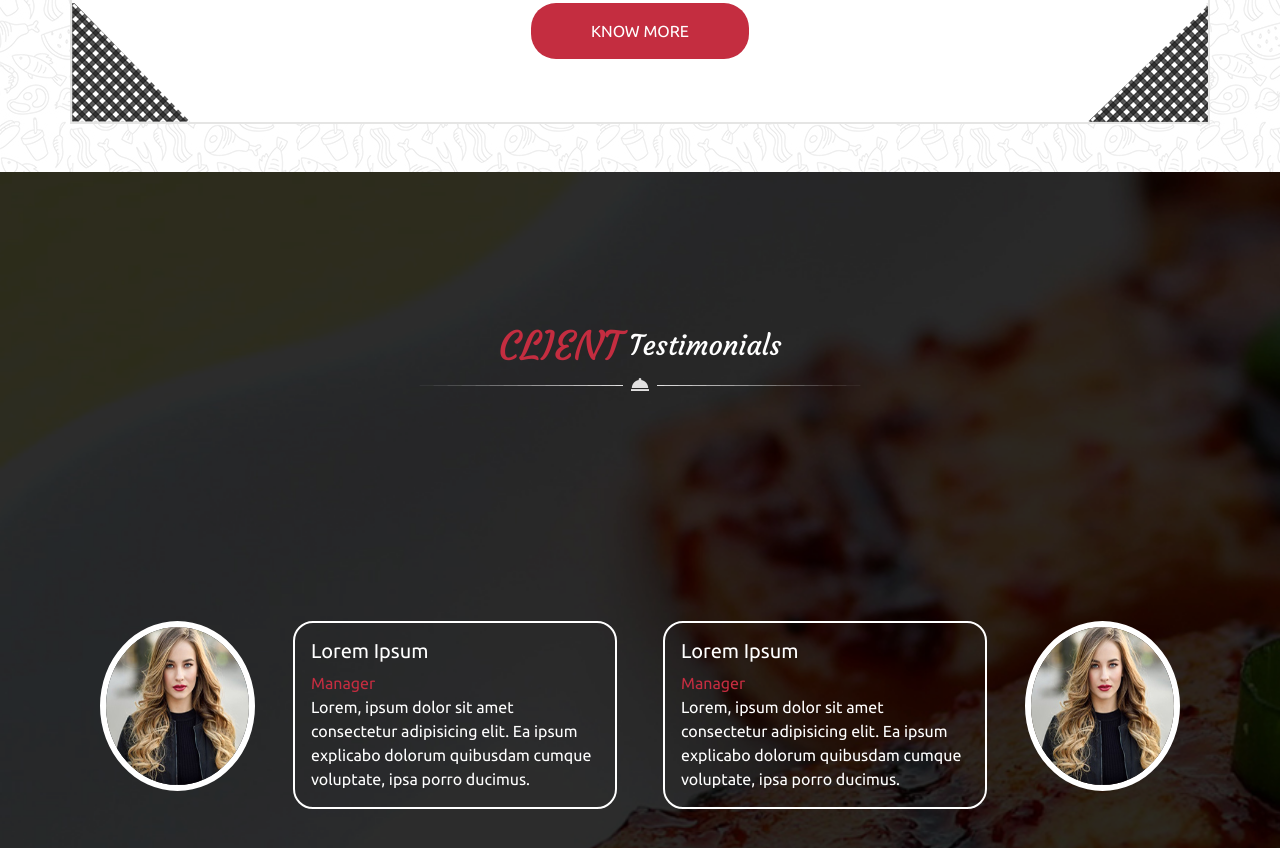
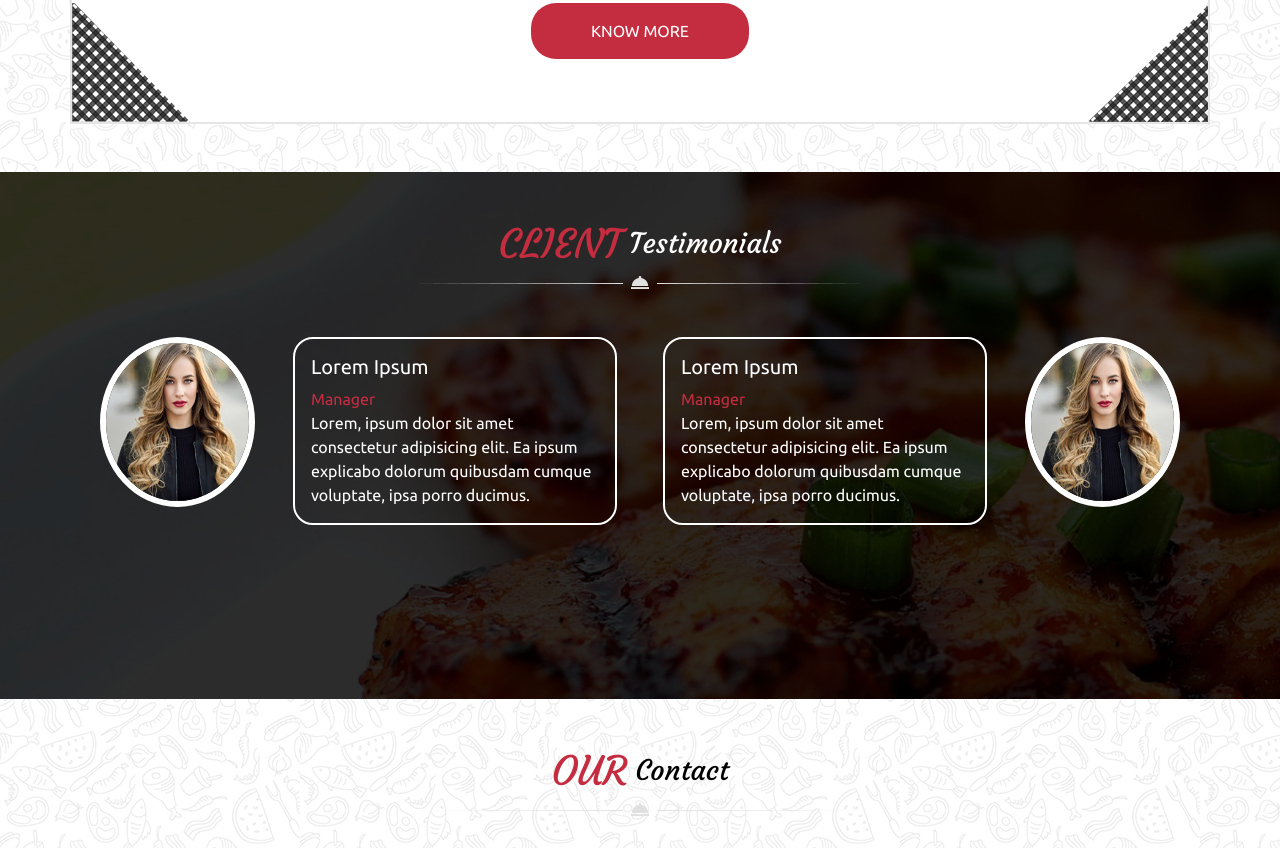
Before and after one commit to GuerfaB/git_bootstrap_les_chefs_14, a website: page index.html in a window 1280 px wide. Shown: the part 5012-5860 px from the top of the page. Drawn offline with nearby package versions, Linux system fonts and the light colour scheme.

Commit message:
sauvegarde définitive article-4

```diff
--- a/index.html
+++ b/index.html
@@ -555,7 +555,7 @@
     <!-- Debut section-article-4 -->
     <section class="article-4">
       <div class="container">
-        <div class="row pt-6 mb-6">
+        <div class="row pt-5 mb-5">
           <div class="col-12 d-flex flex-column justify-content-center align-items-center">
             <div class="d-flex justify-content-center align-items-center">
               <h1 class="text-uppercase text-danger mr-2">client</h1>
@@ -564,7 +564,7 @@
             <img src="./public/images/decoration_line.png" alt="">
           </div>
         </div>
-        <div class="container mt-9">
+        <div class="container mt-5">
           <div class="row d-flex flex-wrap justify-content-around pb-6">
             <div class="fraise col-2 col-12 col-sm-12 col-md-4 col-lg-2 col-xl-2 mb-4">
               <img src="./public/images/testimonial1.jpg" alt="" class="img-fluid">
```
